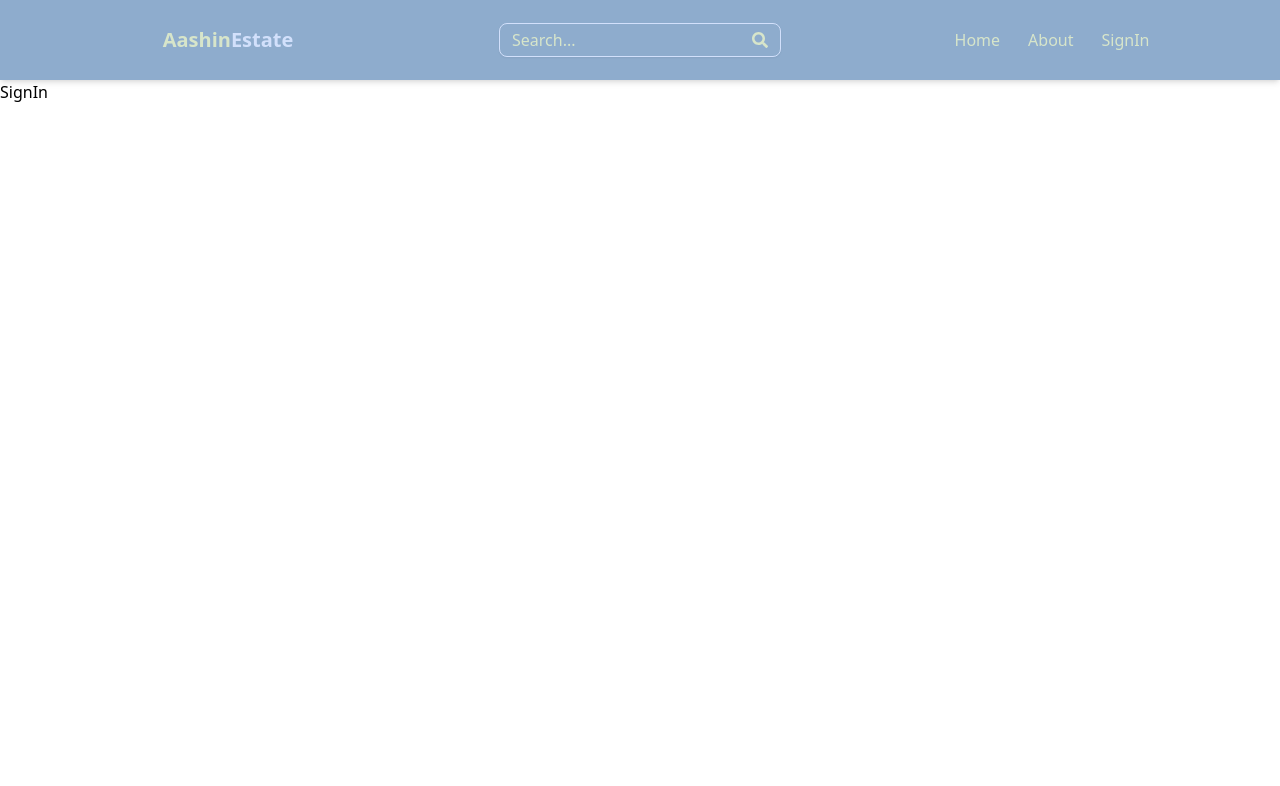
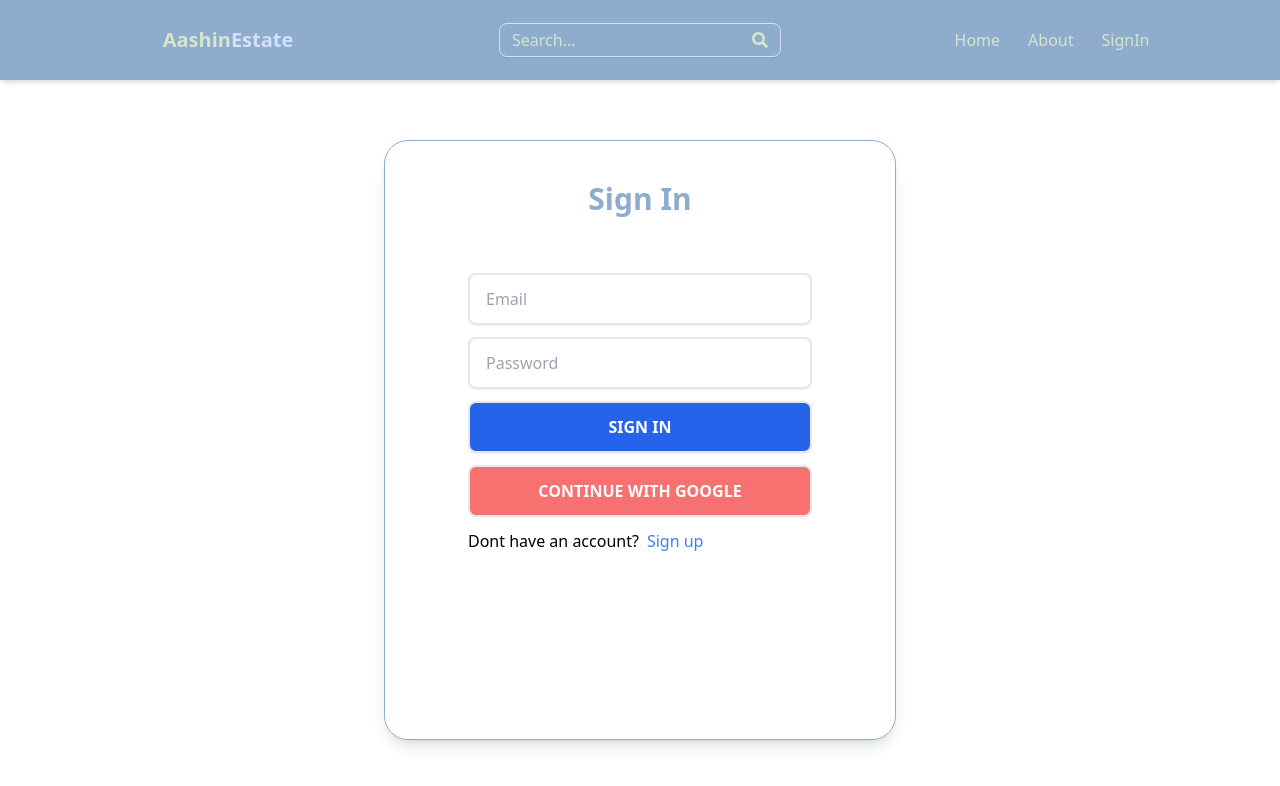
Before and after one commit to aashinak/realEstate, a React (Vite) app in the folder real-estate/: page /sign-in in a window 1280 px wide. Shown: the top 786 px of the page. Built offline with nearby package versions, Linux system fonts and the light colour scheme.

Commit message:
complete sign in page functionality

```diff
--- a/real-estate/src/pages/SignIn.jsx
+++ b/real-estate/src/pages/SignIn.jsx
@@ -1,6 +1,73 @@
+import { useState } from "react"
+import { Link,useNavigate } from "react-router-dom"
+export default function SignIn() {
+  const [formData,setFormData] = useState({})
+  const [error,setError] = useState(null)
+  const [loading,setLoading] = useState(false)
+  const navigate = useNavigate()
+  const handleChange = (e) =>{
+      setFormData({
+        ...formData,
+        [e.target.id]:e.target.value,
+      })
+  }
+  const handleSubmit= async (e)=>{
+    e.preventDefault()
+    try {
+      setLoading(true)
 
-export default function SignIn() {
+    const res= await fetch('/api/auth/signin',{
+      method: 'POST',
+      headers:{
+        'Content-Type':'application/json',
+      },
+      body: JSON.stringify(formData)
+    })
+    const data = await res.json();
+    console.log(data);
+    if(data.success === false){
+      setLoading(false)
+      setError(data.message)
+
+      return
+    }
+    setLoading(false)
+      setError(null)
+      navigate('/')
+    } catch (error) {
+      setLoading(false)
+      setError(error.message)
+    }
+
+
+  }
+
   return (
-    <div>SignIn</div>
+    <div className="w-full h-[90vh]  flex justify-center">
+      <div className="rounded-3xl sm:w-2/5 m-auto   text-center sm:border h-[83.33%] sm:border-primary sm:shadow-lg p-10">
+        <h1 className="text-primary text-3xl text-center  font-bold ">Sign In</h1>
+        <form className="" action="" onSubmit={handleSubmit}>
+          {/* <input onChange={handleChange}  className="border-2 mt-11 px-4 w-4/5 rounded-lg py-3 shadow-sm" type="text" name="" id="username" placeholder="Username"  /> */}
+          <input onChange={handleChange} className="border-2 mt-14 px-4 w-4/5 rounded-lg py-3 shadow-sm" type="email" name="" id="email" placeholder="Email" />
+          <input onChange={handleChange} className="border-2 mt-3 px-4 w-4/5 rounded-lg py-3 shadow-sm" type="password" name="" id="password" placeholder="Password" />
+          <button disabled={loading} className="bg-blue-600 text-white font-semibold border-2 mt-3 px-4 w-4/5 rounded-lg py-3 shadow-sm disabled:bg-slate-500">{loading ? 'Loading...' : 'SIGN IN'}</button>
+
+
+        </form>
+        <button className="bg-red-400 text-white font-semibold border-2 mt-3 px-4 w-4/5 rounded-lg py-3 shadow-sm">CONTINUE WITH GOOGLE</button>
+
+        <div className="w-4/5 mx-auto text-left  items-center mt-3 gap-3">
+          <div className="flex">
+            <p>Dont have an account?</p>
+            <Link to={'/sign-up'}>
+            <p className="text-blue-500 ml-2">Sign up</p>
+            </Link>
+          </div>
+
+           {error && <p className="text-red-700 mt-1">{error}</p>}
+
+          </div>
+      </div>
+    </div>
   )
 }
```
